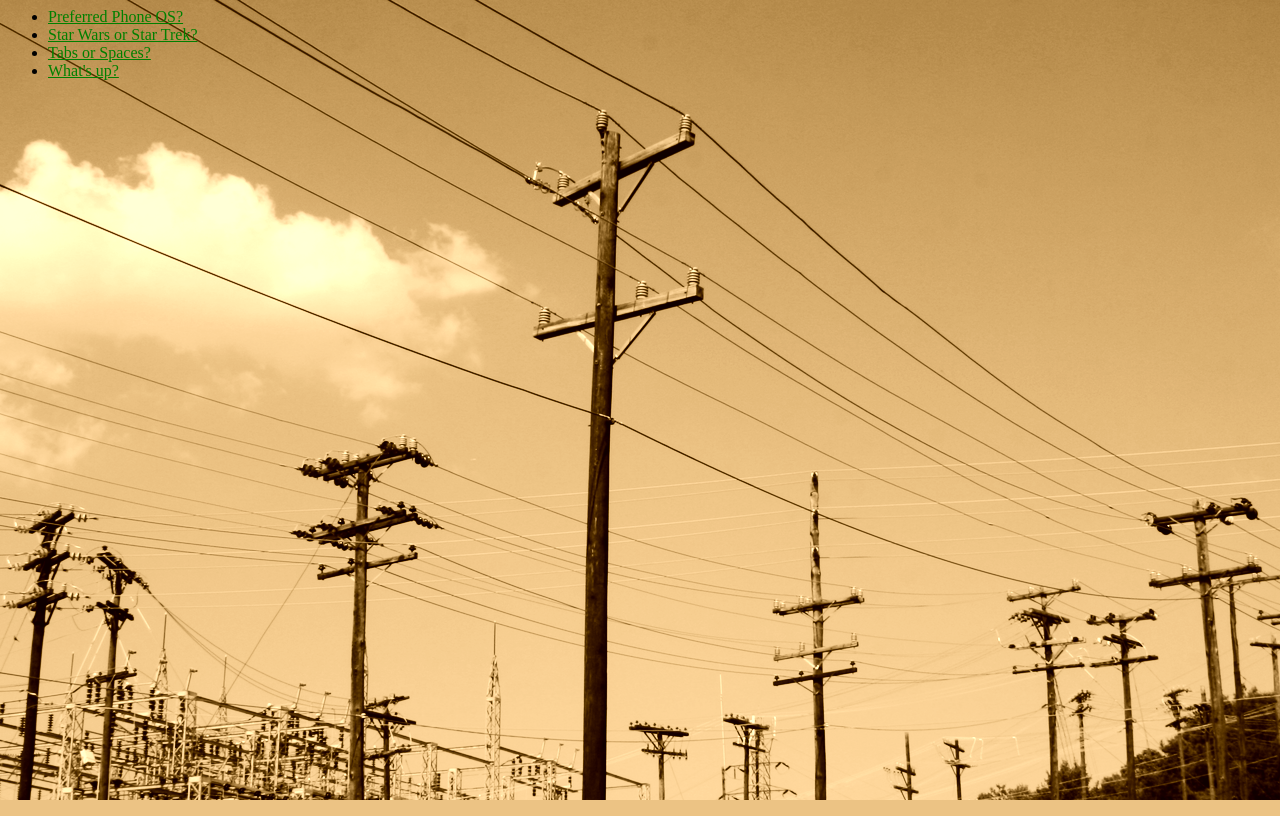
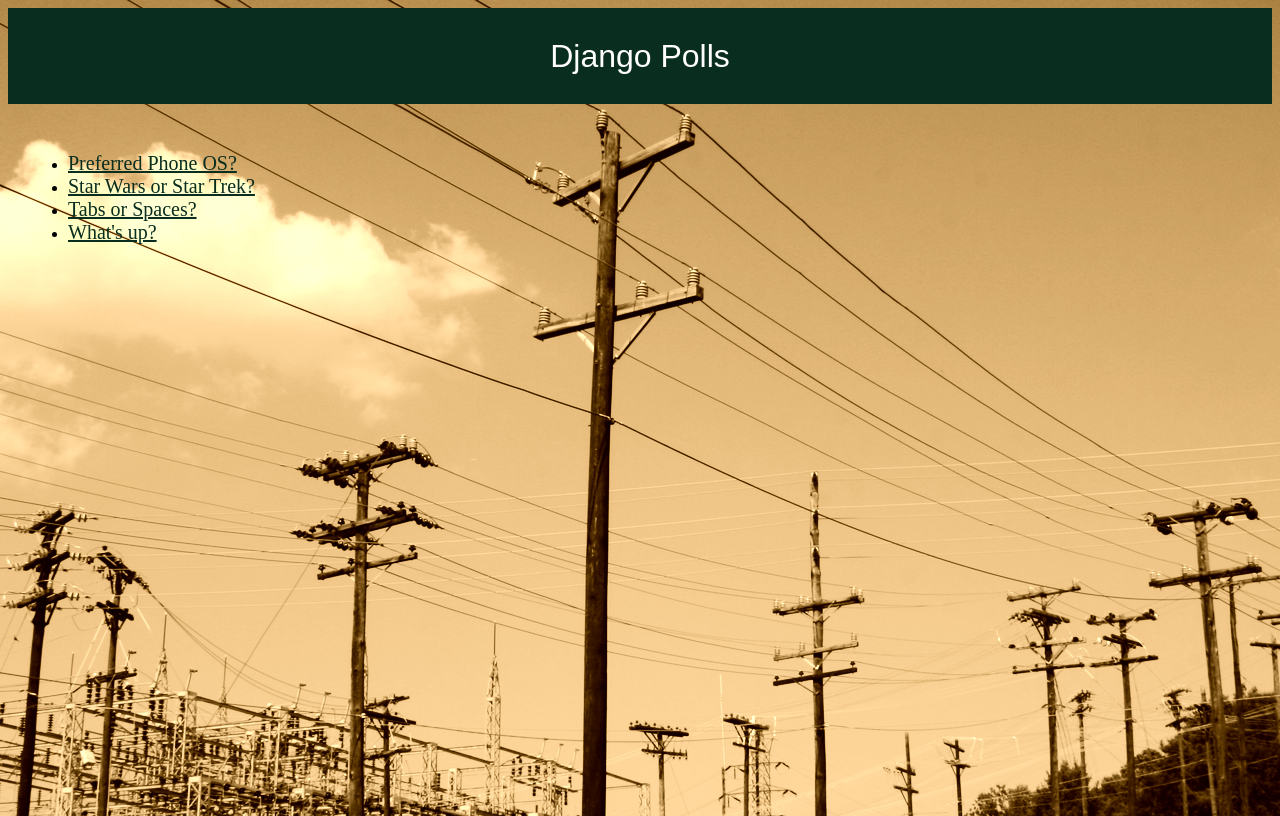
Before and after one commit to benuklove/polls, a Django app: page /polls/ in a window 1280 px wide. Run offline with Django 3.2, Linux system fonts and the light colour scheme; data comes from the database, SQL or seed files in the repository; both versions use the stored data as it was after the commit.

Commit message:
Add some fancy django style

```diff
--- a/mysite/polls/static/polls/style.css
+++ b/mysite/polls/static/polls/style.css
@@ -1,7 +1,27 @@
 li a {
-    color: green;
+    color: #092D1F;
+    font-size: 1.25em;
+}
+
+.poll-list {
+    margin-left: 20px;
+    width: 50%;
+}
+
+header {
+    display: flex;
+    align-items: center;
+    justify-content: center;
+    width: 100%;
+    height: 3em;
+    font-size: 2em;
+    color: white;
+    font-family: Arial, Helvetica, sans-serif;
+    background-color: #092D1F;
+    margin-bottom: 1.5em;
 }
 
 body {
-    background: white url("images/background.png") no-repeat center top;
+    background: #092D1F url("images/background.png") no-repeat center top;
+    height: 100%;
 }
--- a/mysite/polls/templates/polls/index.html
+++ b/mysite/polls/templates/polls/index.html
@@ -2,6 +2,12 @@
 
 <link rel="stylesheet" type="text/css" href="{% static 'polls/style.css' %}" />
 
+<header>
+    Django Polls
+</header>
+
+<body>
+    <div class='poll-list'>
         {% if latest_question_list %}
             <ul>
             {% for question in latest_question_list %}
@@ -11,3 +17,5 @@
         {% else %}
             <p>No polls are available.</p>
         {% endif %}
+    </div>
+</body>
```
Also changed, not shown: mysite/polls/templates/polls/base.html (added, +93 -0 lines), mysite/db.sqlite3. Lines whose indentation alone changed are shown as unchanged.
